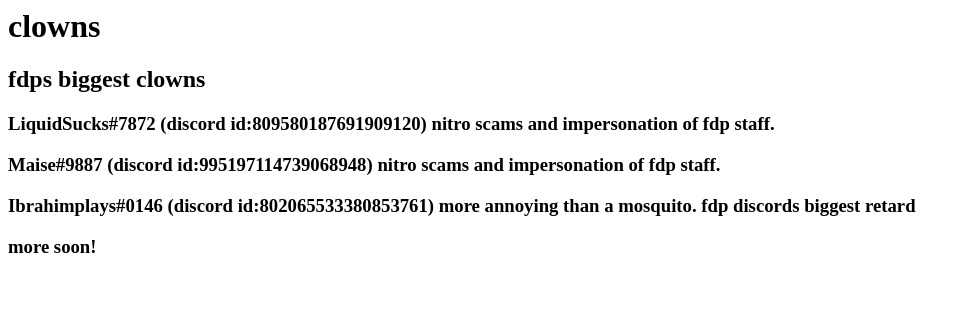
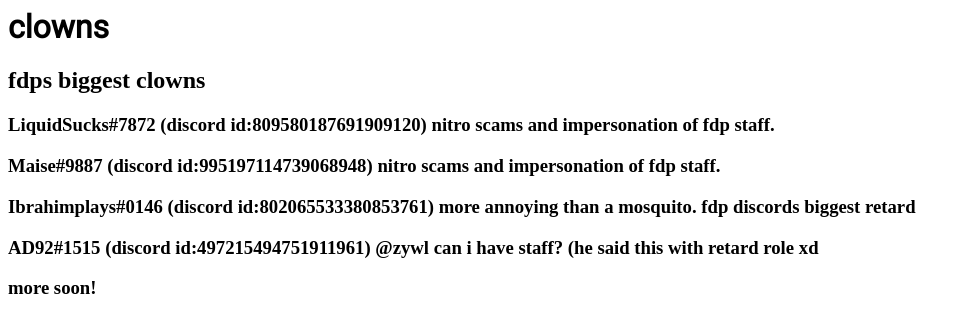
Before and after one commit to FdpInfo/clowns, a plain HTML site: page index.html in a window 1280 px wide. Shown: the whole page, without its empty margins (0-970 px from the left). Drawn offline with Linux system fonts and the light colour scheme.

Commit message:
i broke it!

```diff
--- a/index.html
+++ b/index.html
@@ -7,6 +7,17 @@
      <meta content="https://raw.githubusercontent.com/FdpInfo/clowns/main/lol.png" property="og:image" />
      <meta name="twitter:card" content="summary_large_image">
      <meta content="#43B581" data-react-helmet="true" name="theme-color" />
+
+    <link href=
+'https://fonts.googleapis.com/css?family=roboto'
+          rel='stylesheet' />
+    <style>
+        h1 {
+            font-family: roboto;
+            color: black;
+        }
+    </style>
+
   </head>
 <body>
   <h1>clowns</h1>
@@ -14,6 +25,7 @@
 <h3>LiquidSucks#7872 (discord id:809580187691909120) nitro scams and impersonation of fdp staff.</h3>
 <h3>Maise#9887 (discord id:995197114739068948) nitro scams and impersonation of fdp staff. </h3>
 <h3>Ibrahimplays#0146 (discord id:802065533380853761) more annoying than a mosquito. fdp discords biggest retard</h3>
+<h3>AD92#1515 (discord id:497215494751911961) @zywl can i have staff? (he said this with retard role xd</h3>
 <h3>more soon!</h3>
   </body>
 </html>
```
